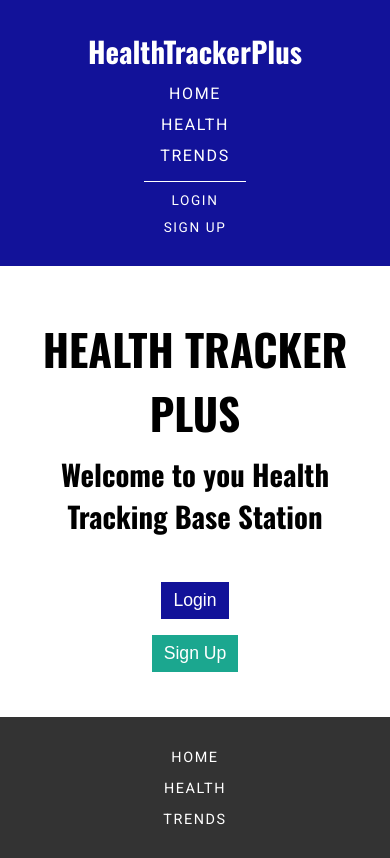
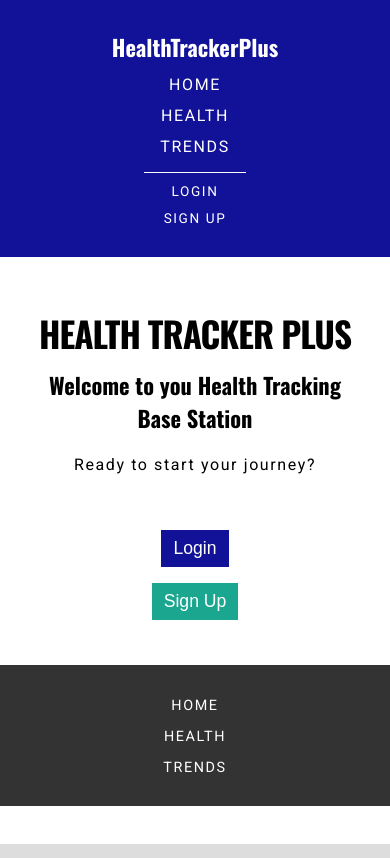
Before and after one commit to john-prudlow/health-tracker-app, a React (Vite) app in the folder client/: page / in a window 390 px wide. Built offline with nearby package versions, Linux system fonts and the light colour scheme; no server answers.

Commit message:
Updated README markup, styles, and Homepage copy.

```diff
--- a/client/src/css/responsive.css
+++ b/client/src/css/responsive.css
@@ -8,6 +8,9 @@
     padding: 30px;
   }
   header .branding { margin-bottom: 12px;}
+  header h1, header h1 a {
+    font-size: 1.4rem;
+  }
   header nav {
     align-items: center;
   }
@@ -30,6 +33,12 @@
   }
   main {
     padding: 45px 30px;
+  }
+  main h2 {
+    font-size: 2.2rem;
+  }
+  main h3 {
+    font-size: 1.4rem;
   }
   .table-container {
     overflow-x: auto;
--- a/client/src/pages/Homepage.jsx
+++ b/client/src/pages/Homepage.jsx
@@ -7,6 +7,7 @@ export default function Homepage() {
     <>
       <h2>Health Tracker Plus</h2>
       <h3>Welcome to you Health Tracking Base Station</h3>
+      <p>Ready to start your journey?</p>
       <div className="login-links">
         {!user ? (
           <>
--- a/client/src/style.css
+++ b/client/src/style.css
@@ -105,7 +105,8 @@ main {
 }
 
 main h2 {
-  font-size: 2.7rem;
+  letter-spacing: -1px;
+  font-size: 2.8rem;
   text-transform: uppercase;
 }
 
```
Also changed, not shown: 1 other file (tests, documents, lock files or other folders).
